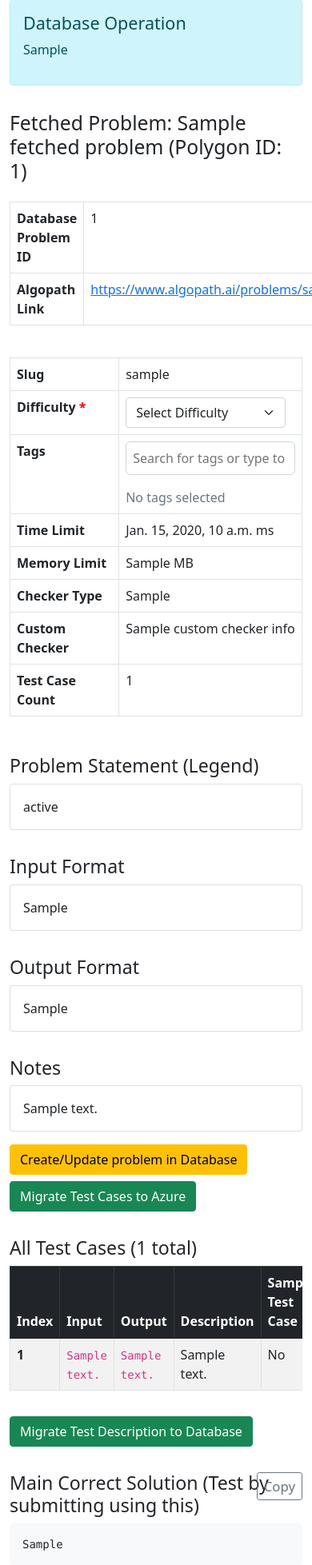
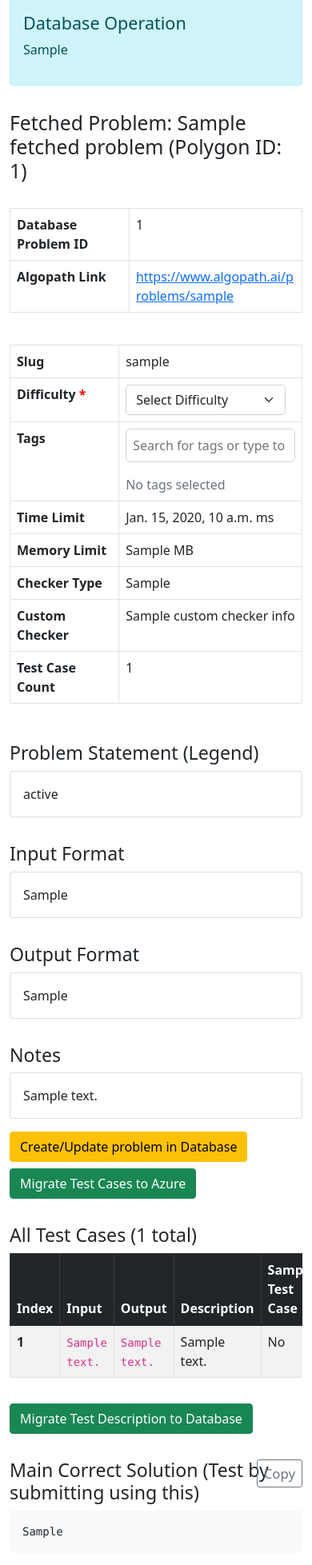
Before and after one commit to Vedant817/polygon-migration-tool, a Django app: template PolygonMigration/problems/templates/problems/index.html in a window 390 px wide; the page is wider, and only the part inside the window is pictured. Shown: the part 208-2165 px from the top of that part at 80% size. Run offline with Django 3.2, Linux system fonts and the light colour scheme; the template is opened without the code that fills it: most values are stand-ins (such as "Sample title", 1, 10 or a date in 2020).

Commit message:
Make the tag dropdown keyboard-reachable and stop small screens overflowing
Both defects were found by driving a real Chromium, not by reading the code.

Keyboard
- The dropdown's blur handler hid the list 200ms after the search input lost
  focus, unconditionally. A pointer click lands inside that window so the app
  appeared to work, but tabbing from the input to an option meant the options
  were display:none before Enter could be pressed and focus fell back to
  <body>. Observed in Chromium: activeElement was BODY and the dropdown was
  hidden. The handler now waits, then keeps the list open if focus actually
  moved into it. Escape closes it.
- aria-selected on each option now tracks the model; it previously stayed
  false after a keyboard selection.

Responsive
- The Algopath link table was still not wrapped in .table-responsive, and its
  URL is one long unbreakable token. Measured in Chromium at a 320px viewport:
  62px of horizontal overflow, 7px at 375px, from that table. All three tables
  on the page are now wrapped and the URL cell can break.
- Measured after the fix: 0px overflow at 320, 375, 768, 1024 and 1440px.

The add rel=noopener on the external target=_blank link.

Verified: 142 tests OK, manage.py check clean, no pending migrations, and a
9-step browser walkthrough with zero console errors against live Polygon and
live Backblaze B2.

Co-Authored-By: Claude Opus 4.8 (1M context) <noreply@anthropic.com>
(cherry picked from commit 49305e5052ad174d7d69483fe156719a5f97d792)

```diff
--- a/PolygonMigration/problems/templates/problems/index.html
+++ b/PolygonMigration/problems/templates/problems/index.html
@@ -8,6 +8,9 @@
     <style>
         body { padding: 0; margin: 0; }
         .data-section { margin-top: 2rem; }
+        /* the Algopath URL is one long unbreakable token; without this it forces
+           the table wider than a 320px viewport */
+        .breakable { word-break: break-all; overflow-wrap: anywhere; }
         pre { background-color: #f8f9fa; padding: 1rem; border-radius: 5px; }
         /* flex + wrap: the two migration buttons are long labels and previously sat
            in inline-block forms on one unbreakable line, overflowing narrow screens */
@@ -164,16 +167,20 @@
             <div class="data-section">
                 <h2>Fetched Problem: {{ fetched_problem.title }} (Polygon ID: {{ fetched_problem.polygon_id }})</h2>
                 {% if not db_problem %}
+                <div class="table-responsive">
                 <table class="table table-bordered mt-4">
                     <tr><th>Database Problem ID</th><td>Please migrate to database first.</td></tr>
                     <tr><th>Algopath Link</th><td>Please migrate to database first.</td></tr>
                 </table>
+                </div>
                 {% endif %}
                 {% if db_problem %}
+                <div class="table-responsive">
                 <table class="table table-bordered mt-4">
                     <tr><th>Database Problem ID</th><td>{{ db_problem.id }}</td></tr>
-                    <tr><th>Algopath Link</th><td><a href="https://www.algopath.ai/problems/{{ db_problem.slug }}" target="_blank">https://www.algopath.ai/problems/{{ db_problem.slug }}</a></td></tr>
+                    <tr><th>Algopath Link</th><td class="breakable"><a href="https://www.algopath.ai/problems/{{ db_problem.slug }}" target="_blank" rel="noopener">https://www.algopath.ai/problems/{{ db_problem.slug }}</a></td></tr>
                 </table>
+                </div>
                 {% endif %}
                 <div class="table-responsive">
                 <table class="table table-bordered mt-4">
@@ -392,7 +399,19 @@
             searchInput.addEventListener('input', handleSearch);
             searchInput.addEventListener('focus', showDropdown);
             searchInput.addEventListener('blur', function() {
-                setTimeout(hideDropdown, 200);
+                // The old unconditional 200ms hide made the list unreachable by
+                // keyboard: tabbing off the input blurred it, the timer fired,
+                // and the options were display:none before Enter could be
+                // pressed, dropping focus back to <body>. Wait, then keep the
+                // list open if focus actually moved into it.
+                setTimeout(function() {
+                    var active = document.activeElement;
+                    if (dropdown && active && dropdown.contains(active)) { return; }
+                    hideDropdown();
+                }, 200);
+            });
+            searchInput.addEventListener('keydown', function(e) {
+                if (e.key === 'Escape') { hideDropdown(); }
             });
         }
 
@@ -537,6 +556,9 @@
             var option = document.createElement('div');
             option.className = 'tag-option';
             option.setAttribute('role', 'option');
+            // keep the plain name on the node so aria-selected can be re-synced
+            // from the model without re-parsing the rendered label
+            option.dataset.tagName = tag.name;
 
             var checkbox = document.createElement('input');
             checkbox.type = 'checkbox';
@@ -587,6 +609,13 @@
             selectedTags.add(tagName);
         }
         updateSelectedTagsDisplay();
+        // keep the listbox in step with the model, whichever control was used
+        var opts = dropdown.querySelectorAll('.tag-option');
+        for (var i = 0; i < opts.length; i++) {
+            var name = opts[i].dataset.tagName;
+            opts[i].setAttribute('aria-selected',
+                name && selectedTags.has(name) ? 'true' : 'false');
+        }
     }
 
     // Update the selected tags display
```
